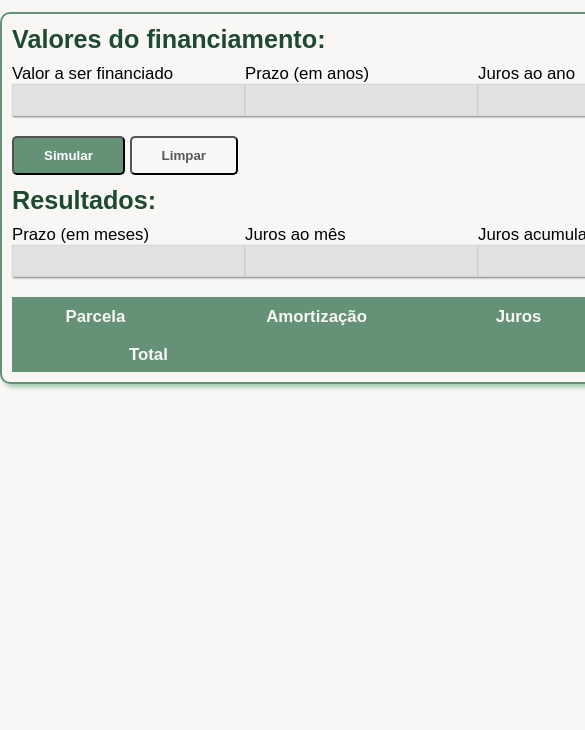
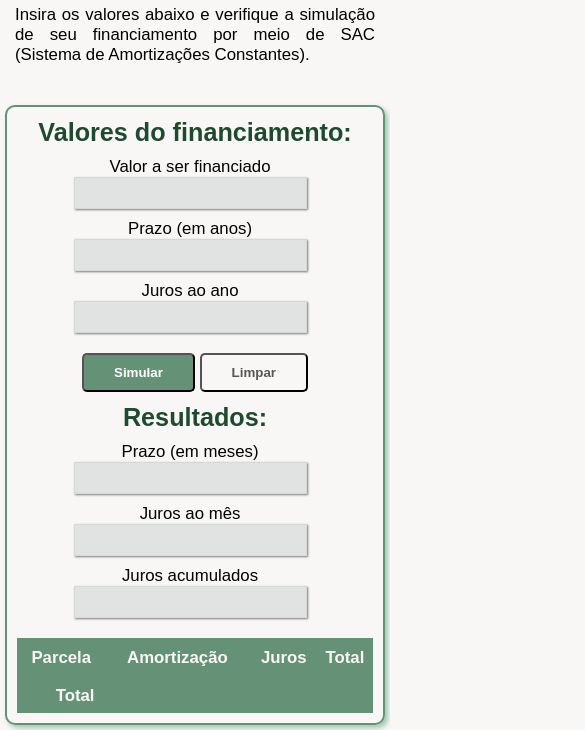
Before and after one commit to szpbl/simulacao-sac, a plain HTML site: page index.html in a window 390 px wide. Shown: the part 144-874 px from the top of the page, 585 px wide, since content can reach past the window. Before the commit the page ends 844 px from the top, so only its background shows below. Drawn offline with Linux system fonts and the light colour scheme.

Commit message:
Adiciona responsividade

```diff
--- a/index.html
+++ b/index.html
@@ -4,7 +4,8 @@
     <meta charset="UTF-8">
     <meta http-equiv="X-UA-Compatible" content="IE=edge">
     <meta name="viewport" content="width=device-width, initial-scale=1.0">
-    <link rel="stylesheet" href="css/style.css">
+    <link rel="stylesheet" href="style/style.css">
+    <link rel="stylesheet" href="style/responsive.css">
     <title>Simulação de financiamento</title>
 </head>
 <body>
@@ -18,9 +19,9 @@
                     <h2>Valores do financiamento:</h2>
                     <form>
                         <div class="item">
-                            <label>Valor a ser financiado<input id="valor-total" type="number" min="1"></label>
-                            <label>Prazo (em anos)<input id="prazo-anos" type="number" min="1"></label>
-                            <label>Juros ao ano<input id="juros-ano" type="number"  step="0.01" min="0,001"></label>
+                            <label class="entrada">Valor a ser financiado<input id="valor-total" type="number" min="1"></label>
+                            <label class="entrada">Prazo (em anos)<input id="prazo-anos" type="number" min="1"></label>
+                            <label class="entrada">Juros ao ano<input id="juros-ano" type="number"  step="0.01" min="0,001"></label>
                         </div>
 
                         <button id="simular">Simular</button>
@@ -30,9 +31,9 @@
                     <form>
                         <h2>Resultados: </h2>
                         <div class="item">
-                            <label>Prazo (em meses)<input id="prazo-meses" type="number" readonly></label>
-                            <label>Juros ao mês<input id="juros-mes" type="number" readonly></label>
-                            <label>Juros acumulados<input id="juros-acumulados"type="number" readonly></label>
+                            <label class="entrada">Prazo (em meses)<input id="prazo-meses" type="number" readonly></label>
+                            <label class="entrada">Juros ao mês<input id="juros-mes" type="number" readonly></label>
+                            <label class="entrada">Juros acumulados<input id="juros-acumulados"type="number" readonly></label>
                         </div>
 
                     </form>
--- /dev/null
+++ b/style/responsive.css
@@ -0,0 +1,31 @@
+@media screen and (max-width:820px) {
+
+    h1 {
+        line-height: normal;
+        padding: 10px;
+    }
+
+    p {
+        font-size: 1.5rem;
+        padding: 10px;
+        text-align: justify;
+    }
+
+    .entrada {
+        display: flex;
+        flex-direction: column;
+        align-items: center;
+    }
+
+    .quadro {
+        text-align: center;
+        width: auto;
+        margin: 5px;
+    }
+
+    .item {
+        width: 100%;
+        display: flex;
+        flex-direction: column;
+    }
+}
--- /dev/null
+++ b/style/style.css
@@ -0,0 +1,163 @@
+:root {
+    --verde-escruo: #1e4a2f;
+    --verde-claro: #659277;
+    --bg-claro: #f9f7f5;
+    --bg-esverdeado: #e1e3e2;
+}
+
+* {
+    margin: 0;
+    padding: 0;
+    box-sizing: border-box;
+}
+
+html {
+    font-family: Arial, Helvetica, sans-serif;
+    background-color: var(--bg-claro);
+    font-size: 70%;
+}
+
+body {
+    font-size: 1.5rem;
+}
+
+h1 {
+    color: var(--verde-escruo);
+    line-height: 80px;
+    text-align: center;
+}
+
+h2 {
+    color: var(--verde-escruo);
+    line-height: 30px;
+}
+
+p {
+    text-align: center;
+    margin-bottom: 30px;
+    font-size: 1.4rem;
+}
+
+input {
+    border: 1px solid rgba(0,0,0, .05);
+    box-shadow: 1px 1px 2px 0px rgba(0 , 0, 0, 0.5);
+    font-size: 1.5rem;
+}
+
+button {
+    background-color: var(--verde-claro);
+    color: white;
+    font-weight: 700;
+    padding: 10px 30px;
+    border-radius: 5px;
+    cursor: pointer;
+    transition: ease-in 200ms;
+    margin-bottom: 10px;
+}
+
+button:hover {
+    background-color: var(--verde-escruo);
+}
+
+table {
+    border-collapse: collapse;
+    width: 100%;
+}
+
+thead tr {
+    background-color: var(--verde-claro);
+    color: var(--bg-claro);
+    line-height: 48px;
+    text-align: center;
+    font-weight: 700;
+    line-height: 40px;
+    border-left: 1px solid var(--verde-claro);
+}
+
+tbody tr {
+    line-height: 40px;
+}
+
+tbody tr td {
+    text-align: right;
+    border: 1px solid var(--verde-claro);
+    padding-right: 10px;
+}
+
+tbody tr:nth-child(even){
+    background-color: var(--bg-esverdeado);
+}
+
+tfoot tr {
+    color: var(--bg-claro);
+    background-color: var(--verde-claro);
+    text-align: right;
+    line-height: 35px;
+    border-left: 1px solid var(--verde-claro);
+    font-weight: 700;
+}
+
+tfoot tr td {
+    padding-right: 10px;
+}
+
+.container {
+    width: 100%;
+}
+
+.quadro {
+    width: 700px;
+    margin: 2.5% auto;
+}
+
+.quadro-simulacao {
+    border: 2px solid var(--verde-claro);
+    border-radius: 10px;
+    padding: 10px;
+    box-shadow: 3px 3px 5px 0px rgba(65, 155, 101, 0.5);
+}
+
+.inputs {
+    display: flex;
+    flex-direction: column;
+    justify-content: space-between;
+}
+
+.item {
+    width: 100%;
+    padding-right: 10px;
+    padding: 10px 0;
+    display: flex;
+    flex-direction: row;
+}
+
+
+.item label {
+    line-height: 20px;
+}
+
+.item input {
+    margin-bottom: 10px;
+    background-color: var(--bg-esverdeado);
+    padding: 5px;
+    color: var(--verde-escruo);
+}
+
+
+.entrada {
+    width: 100%;
+    padding-right: 10px;
+
+    display: flex;
+    flex-direction: column;
+}
+
+#limpar {
+    background-color: var(--bg-claro);
+    color: #575757;
+}
+
+#limpar:hover {
+    background-color: #f5b0b2;
+    color: #fff;
+}
```
